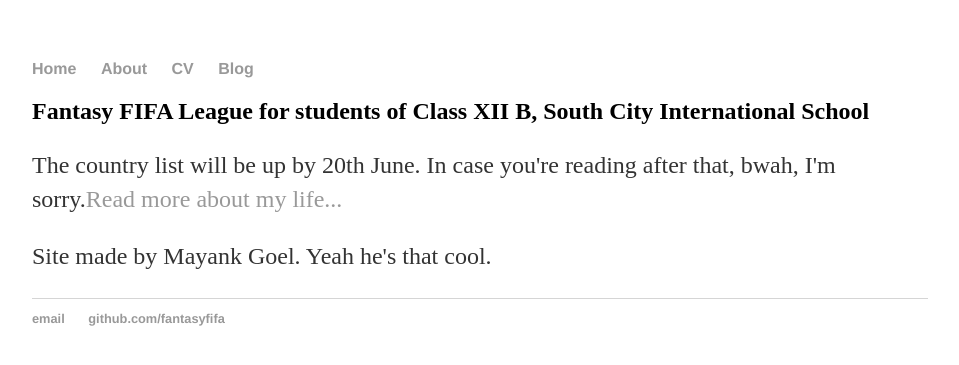
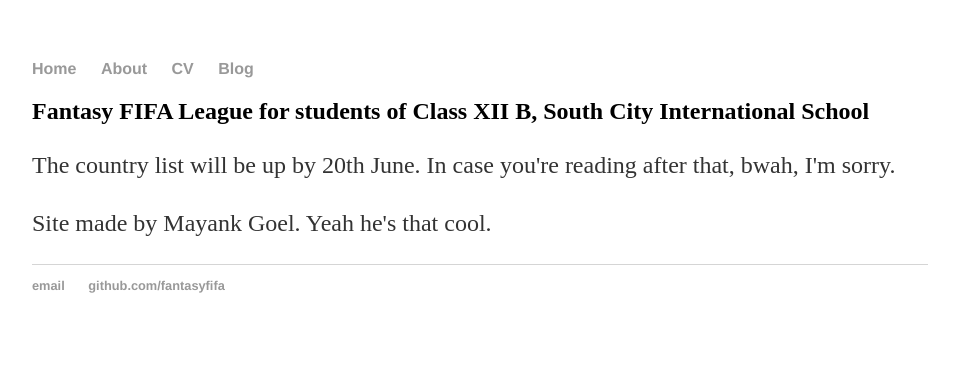
Before and after one commit to fantasyfifa/fantasyfifa.github.io, a Jekyll site: the page built from index.html, in a window 1280 px wide. Shown: the top 365 px of the page, without its empty margins (160-1119 px from the left). Built offline with Jekyll 4.4.1, drawn with Linux system fonts in a browser that asks for light colours.

Commit message:
Update index.html

```diff
--- a/index.html
+++ b/index.html
@@ -4,6 +4,6 @@
 ---
 <div class="blurb">
 	<h2>Fantasy FIFA League for students of Class XII B, South City International School</h2>
-	<p>The country list will be up by 20th June. In case you're reading after that, bwah, I'm sorry.<a href="/about">Read more about my life...</a></p>
+	<p>The country list will be up by 20th June. In case you're reading after that, bwah, I'm sorry.</p>
 	<p>Site made by Mayank Goel. Yeah he's that cool.</p>
 </div><!-- /.blurb -->
```
